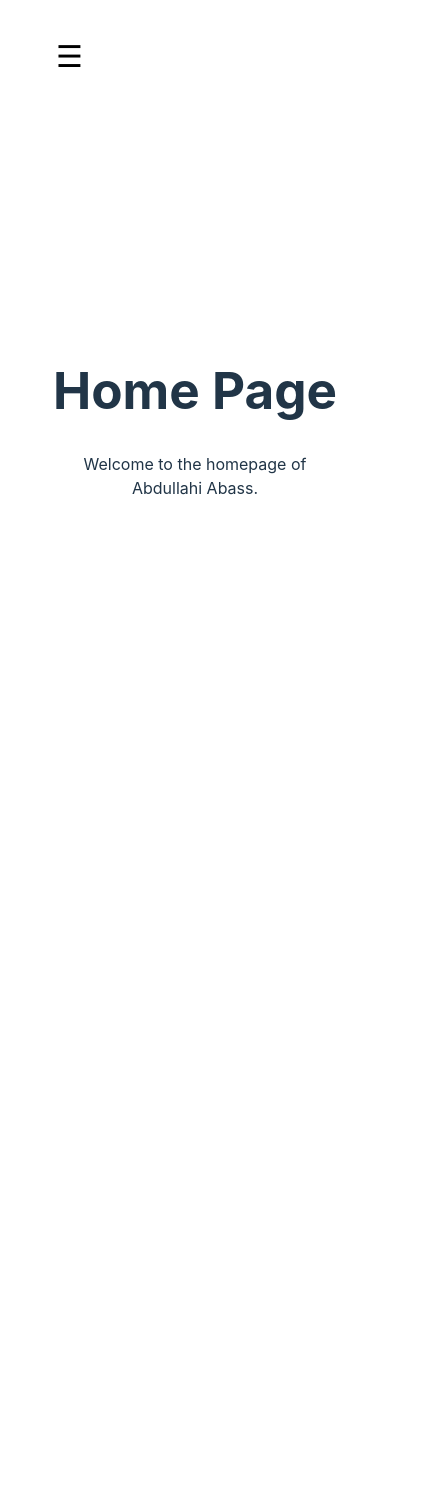
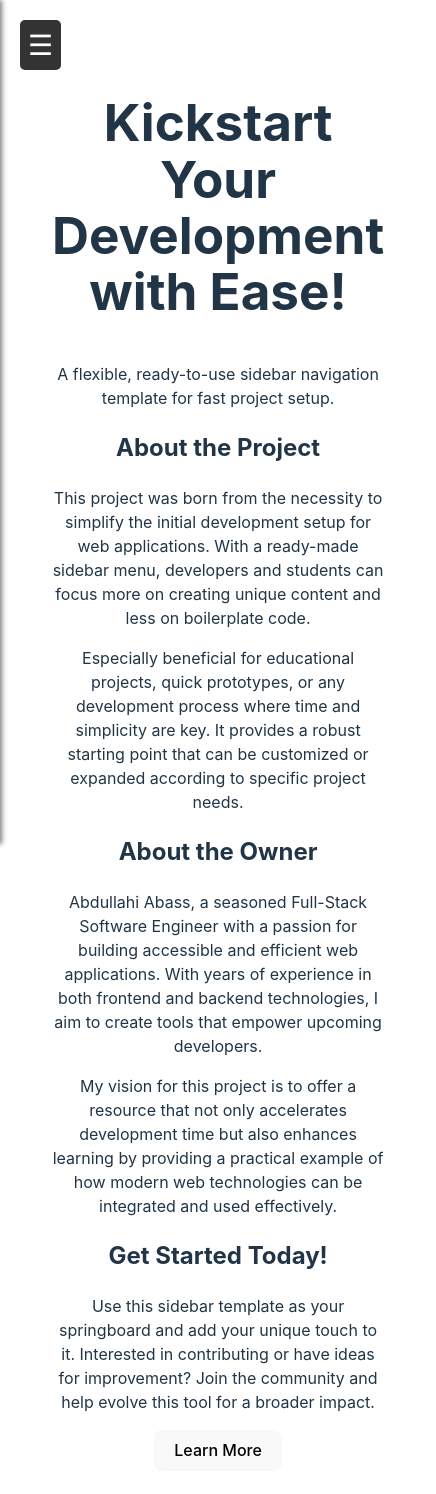
Before and after one commit to abvss13/Home-page-with-side-bar-menu, a React (Vite) app in the folder Home-page-with-side-bar-menu/: page / in a window 390 px wide. Shown: the top 1494 px of the page, 436 px wide, since content can reach past the window. Before the commit the page ends 844 px from the top, so only its background shows below. Built offline with nearby package versions, Linux system fonts and the light colour scheme.

Commit message:
Home page completed

```diff
--- a/Home-page-with-side-bar-menu/src/components/Home.jsx
+++ b/Home-page-with-side-bar-menu/src/components/Home.jsx
@@ -2,9 +2,33 @@ import React from 'react';
 
 function Home() {
   return (
-    <div>
-      <h1>Home Page</h1>
-      <p>Welcome to the homepage of Abdullahi Abass.</p>
+    <div className="home">
+      {/* Hero Section */}
+      <section className="hero">
+        <h1>Kickstart Your Development with Ease!</h1>
+        <p>A flexible, ready-to-use sidebar navigation template for fast project setup.</p>
+      </section>
+
+      {/* About the Project */}
+      <section className="about-project">
+        <h2>About the Project</h2>
+        <p>This project was born from the necessity to simplify the initial development setup for web applications. With a ready-made sidebar menu, developers and students can focus more on creating unique content and less on boilerplate code.</p>
+        <p>Especially beneficial for educational projects, quick prototypes, or any development process where time and simplicity are key. It provides a robust starting point that can be customized or expanded according to specific project needs.</p>
+      </section>
+
+      {/* About the Owner */}
+      <section className="about-owner">
+        <h2>About the Owner</h2>
+        <p>Abdullahi Abass, a seasoned Full-Stack Software Engineer with a passion for building accessible and efficient web applications. With years of experience in both frontend and backend technologies, I aim to create tools that empower upcoming developers.</p>
+        <p>My vision for this project is to offer a resource that not only accelerates development time but also enhances learning by providing a practical example of how modern web technologies can be integrated and used effectively.</p>
+      </section>
+
+      {/* Call to Action */}
+      <section className="call-to-action">
+        <h2>Get Started Today!</h2>
+        <p>Use this sidebar template as your springboard and add your unique touch to it. Interested in contributing or have ideas for improvement? Join the community and help evolve this tool for a broader impact.</p>
+        <button className="cta-button">Learn More</button> {/* Customize this button as per your need */}
+      </section>
     </div>
   );
 }
--- a/Home-page-with-side-bar-menu/src/components/Sidebar.jsx
+++ b/Home-page-with-side-bar-menu/src/components/Sidebar.jsx
@@ -12,13 +12,14 @@ function Sidebar() {
   return (
     <>
       <button className="menu-icon" onClick={toggleSidebar}>
-        &#9776;  {/* Unicode for hamburger icon */}
+        &#9776;
       </button>
       <div className={`sidebar ${isOpen ? 'open' : 'closed'}`}>
         <Link to="/" onClick={toggleSidebar}>Home</Link>
         <Link to="/about" onClick={toggleSidebar}>About</Link>
         <Link to="/contacts" onClick={toggleSidebar}>Contact</Link>
       </div>
+      <div className={`overlay ${isOpen ? 'show' : ''}`} onClick={toggleSidebar}></div>
     </>
   );
 }
--- a/Home-page-with-side-bar-menu/src/styles/Sidebar.css
+++ b/Home-page-with-side-bar-menu/src/styles/Sidebar.css
@@ -1,52 +1,74 @@
 .menu-icon {
     position: fixed;
     top: 20px;
-    /* Adjust positioning as needed */
     left: 20px;
-    background: none;
+    background: #333;
+    color: white;
     border: none;
-    font-size: 30px;
-    /* Adjust icon size as needed */
+    border-radius: 5px;
+    padding: 10px;
+    z-index: 1001;
     cursor: pointer;
-    z-index: 1001;
-    /* Make sure it's above other content */
 }
 
 .sidebar {
     height: 100%;
     width: 250px;
-    /* Adjust width as needed */
     position: fixed;
     top: 0;
     left: 0;
-    background-color: #111;
+    background-color: #333;
     overflow-x: hidden;
-    transition: 0.5s;
-    /* Smooth sliding effect */
+    transition: transform 0.5s ease;
     transform: translateX(-100%);
-    /* Start off-screen */
     z-index: 1000;
+    box-shadow: 2px 0 5px rgba(0, 0, 0, 0.5);
 }
 
 .sidebar.open {
     transform: translateX(0);
-    /* Slide in */
-}
-
-.sidebar.closed {
-    transform: translateX(-100%);
-    /* Slide out */
 }
 
 .sidebar a {
     padding: 10px 15px;
     text-decoration: none;
-    font-size: 25px;
+    font-size: 20px;
     color: white;
     display: block;
-    transition: 0.3s;
+    transition: color 0.3s;
 }
 
 .sidebar a:hover {
     color: #f1f1f1;
 }
+
+.overlay {
+    display: none;
+    position: fixed;
+    top: 0;
+    left: 0;
+    width: 100%;
+    height: 100%;
+    background-color: rgba(0, 0, 0, 0.5);
+    z-index: 999;
+    cursor: pointer;
+}
+
+.overlay.show {
+    display: block;
+}
+
+@media (max-width: 768px) {
+    .sidebar {
+        width: 200px;
+    }
+
+    .menu-icon {
+        padding: 8px;
+        font-size: 28px;
+    }
+
+    .sidebar a {
+        font-size: 18px;
+    }
+}
```
